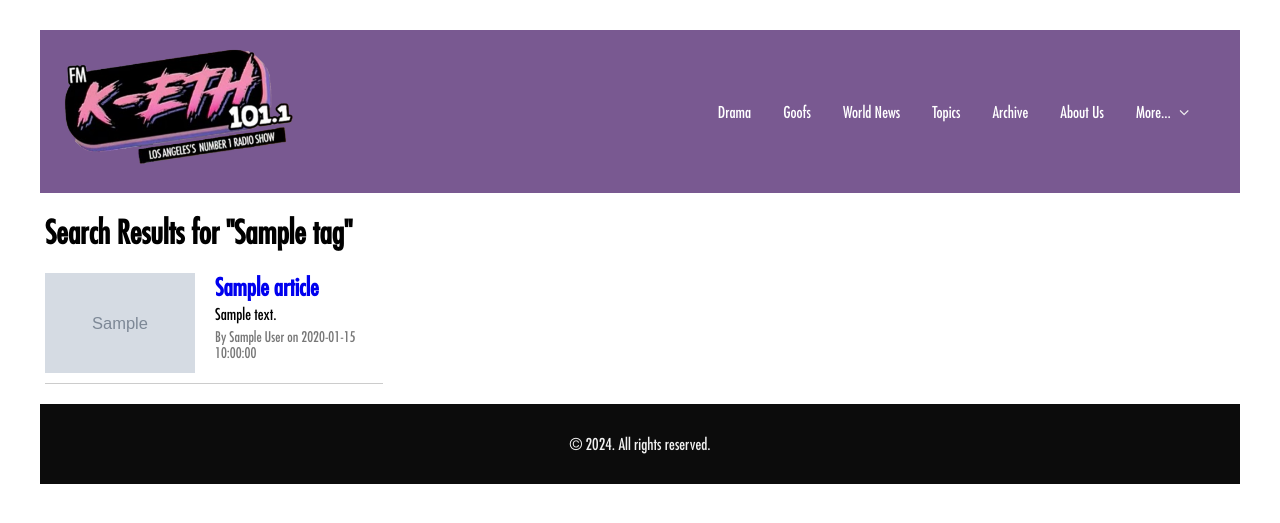
After one commit to Pajama-John/kethfm, a Flask app: template templates/search_results.html in a window 1280 px wide. The commit adds this page. Shown: the top 523 px of the page. Run offline with Flask 3, Linux system fonts and the light colour scheme; the template is opened without the code that fills it: most values are stand-ins (such as "Sample title", 1, 10 or a date in 2020); grey boxes marked "Sample" are stand-in pictures; some libraries are stand-ins or nearby versions.

Commit message:
added search function

```diff
--- a/static/css/main.css
+++ b/static/css/main.css
@@ -510,15 +510,15 @@ p.intro-text {
 
 input[type='text'],
 textarea {
-  width: 100%;
+  width: 70%;
   padding: 12px;
   border: 1px solid var(--smoky-black);
-  background: transparent;
+  background: hsl(274.63deg 54.63% 73.97%);
   color: var(--smoky-black);
   border-radius: 4px;
   box-sizing: border-box;
-  margin-top: 6px;
-  margin-bottom: 16px;
+  margin-top: 0;
+  margin-bottom: 0;
   resize: vertical;
 }
 
@@ -607,7 +607,7 @@ input[type='submit'] {
 
   .top-stories {
     display: grid;
-    grid-template-columns: repeat(3, 1fr);
+    grid-template-columns: repeat(1, 1fr);
   }
 
   .top-stories h2 {
@@ -782,6 +782,7 @@ input[type='submit'] {
 
   .main-article .article {
     font-size: 1.2rem;
+    padding-left: 2%;
   }
 
   /*
@@ -790,7 +791,6 @@ input[type='submit'] {
 
   .article h2 {
     font-size: 2rem;
-    padding-top: 40px;
     padding-bottom: 10px;
     padding-left: 0;
   }
--- a/templates/article.html
+++ b/templates/article.html
@@ -5,8 +5,7 @@
 
   <meta charset="UTF-8">
   <meta name="description"
-    content="The latest international news from Frivizn, featuring top stories from around the world and breaking news, as it happens.">
-  <meta name="author" content="dukibu">
+    content="{{ get_meta_description(article.content) }}">
   <meta name="viewport" content="width=device-width, initial-scale=1.0">
 
   <title>{{ article.title }}</title>
@@ -214,7 +213,7 @@
 
     <!-- Footer Credit -->
     <footer role="contentinfo">
-      <p>2019 &copy; by Frivizn Studio</p>
+      <p>2024 &copy;</p>
       <a class="scroll-top" href="#top"></a>
     </footer>
 
--- /dev/null
+++ b/templates/search_results.html
@@ -0,0 +1,123 @@
+<!doctype html>
+<html class="no-js" lang="en">
+
+<head>
+  <meta charset="UTF-8">
+  <meta name="description"
+    content="The latest international news from Frivizn, featuring top stories from around the world and breaking news, as it happens.">
+  <meta name="author" content="dukibu">
+  <meta name="viewport" content="width=device-width, initial-scale=1.0">
+  <title>Search Results</title>
+  <link rel="icon" href="/static/images/favicon.png" type="image/png">
+  <link href="https://fonts.googleapis.com/css?family=Exo+2:400,700|Open+Sans&display=swap" rel="stylesheet">
+  <link href="https://stackpath.bootstrapcdn.com/font-awesome/4.7.0/css/font-awesome.min.css" rel="stylesheet"
+    integrity="sha384-wvfXpqpZZVQGK6TAh5PVlGOfQNHSoD2xbE+QkPxCAFlNEevoEH3Sl0sibVcOQVnN" crossorigin="anonymous">
+  <link rel="stylesheet" href="/static/css/normalize.css">
+  <link rel="stylesheet" href="/static/css/main.css">
+  <style>
+    .search-results {
+      list-style: none;
+      padding: 0;
+      margin: 0 auto;
+      max-width: 900px;
+    }
+    .search-result {
+      display: flex;
+      align-items: flex-start;
+      margin-left: 10px;
+      margin-bottom: 20px;
+      border-bottom: 1px solid #ccc;
+      padding-bottom: 10px;
+    }
+    .search-result img {
+      max-width: 150px;
+      max-height: 100px;
+      margin-right: 20px;
+    }
+    .search-result-content {
+      flex: 1;
+    }
+    .search-result h1 {
+      font-size: 1.5em;
+      margin: 0;
+    }
+    .search-result p {
+      margin: 5px 0;
+    }
+    .search-result .metadata {
+      font-size: 0.9em;
+      color: #777;
+    }
+  </style>
+</head>
+
+<body id="top">
+  <div class="content-wrap">
+    <header role="banner">
+      <section class="nav-section">
+        <!-- Logo -->
+        <div class="logo">
+          <a href="/dev-tools" title="Watch the H3 Show!"><img style="max-height: 150px" src="/static/images/KETHLOGO.png" /></a>
+        </div>
+        <!-- Navigation -->
+        <nav class="nav-menu" role="navigation">
+          <ul class="nav-links">
+            <li><a href="/" title="Drama">Drama</a></li>
+            <li><a href="/article" title="Goofs">Goofs</a></li>
+            <li><a href="#politics" title="World News">World News</a></li>
+            <li><a href="#business" title="Topics">Topics</a></li>
+            <li><a href="#sport" title="Archive">Archive</a></li>
+            <li><a href="#entertainment" title="About Us">About Us</a></li>
+            <li>
+              <a href="#more" title="More">More...<span class="dropdown-toggle" aria-expanded="false"></span>
+                <span class="screen-reader-text">Expand child menu</span></a>
+              <ul class="sub-menu">
+                <li><a href="#" title="Videos">Videos</a></li>
+                <li><a href="#" title="KavKav">KavKav</a></li>
+                <li><a href="#" title="Jimmie Lee">Jimmie Lee</a></li>
+                <li><a href="#" title="Keem">Keem</a></li>
+                <li><a href="#" title="Cody Ko">Cody Ko</a></li>
+                <li><a href="#" title="Donate">Donate</a></li>
+              </ul>
+            </li>
+          </ul>
+          <div class="burger">
+            <div class="line-1"></div>
+            <div class="line-2"></div>
+            <div class="line-3"></div>
+          </div>
+        </nav>
+      </section>
+    </header>
+    <!-- Main -->
+    <main class="main" role="main">
+      <div class="top-news">
+        <section class="top-stories">
+        <h1 style="margin-left: 15px;">Search Results for "{{ tags | join(', ') }}"</h1>
+          {% if articles %}
+            <ul style="margin-left: 5px;" class="search-results">
+              {% for article in articles %}
+                <li class="search-result">
+                  <img src="{{ article.thumbnail }}" alt="Thumbnail">
+                  <div class="search-result-content">
+                    <h1><a href="{{ article.link }}">{{ article.title }}</a></h1>
+                    <p>{{ article.content | truncate(150) }}</p>
+                    <p class="metadata">By {{ article.author }} on {{ article.date }}</p>
+                  </div>
+                </li>
+              {% endfor %}
+            </ul>
+          {% else %}
+            <p style="margin-left: 20px;">No articles found with the tags "{{ tags | join(', ') }}".</p>
+          {% endif %}
+        </section>
+      </div>
+    </main>
+    <footer>
+      <p>&copy; 2024. All rights reserved.</p>
+    </footer>
+  </div>
+  <script src="/static/js/main.js"></script>
+</body>
+
+</html>
--- a/webserver.py
+++ b/webserver.py
@@ -15,6 +15,28 @@ def latest_episode_section():
     with open("data/latest.pickle", "rb") as f:
         latest = pickle.load(f)
     return latest
+
+@app.route('/search')
+def search():
+    tags = request.args.get('tags')
+    if not tags:
+        return abort(400, description="Tags parameter is required")
+
+    # Split tags by comma and convert to lowercase
+    tag_list = [tag.strip().lower() for tag in tags.split(',')]
+
+    # Load all articles
+    articles = load_articles()
+
+    # Filter articles by tags (case-insensitive)
+    matching_articles = []
+    for article in articles:
+        article_tags = [t.lower() for t in article['tags']]
+        if all(tag in article_tags for tag in tag_list):
+            matching_articles.append(article)
+
+    return render_template('search_results.html', tags=tag_list, articles=matching_articles)
+
 
 @app.route('/submit-latest')
 def latest():
@@ -79,7 +101,13 @@ def breakingnewsimage():
     # Fallback to default image if no featured image is set
     return send_from_directory(app.static_folder, "images/middle-finger-emoji-1368x2048-03zmpcju.png")
 
-from pprint import pprint
+def get_meta_description(content, length=160):
+    # Remove any HTML tags from the content
+    text = re.sub('<[^<]+?>', '', content)
+    # Return the first 'length' characters
+    return text[:length] + '...' if len(text) > length else text
+
+app.jinja_env.globals.update(get_meta_description=get_meta_description)
 
 @app.route('/submit_article', methods=['POST'])
 def submit_article():
```
Also changed, not shown: data/featured.json (+1 -1 lines), static/css/breakingnews.css (added, +58 -0 lines), static/css/search.css (added, +34 -0 lines), templates/index.html (+7 -0 lines).
